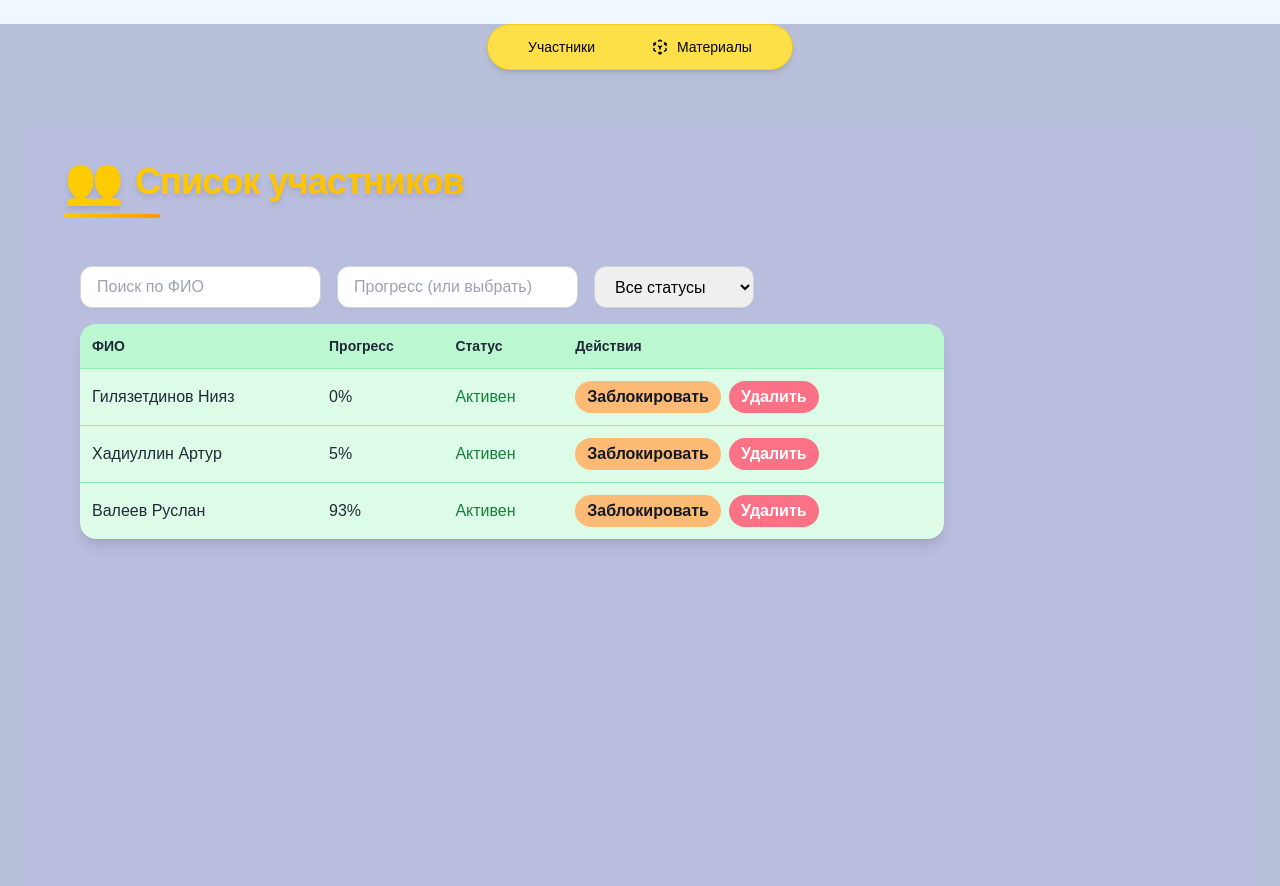
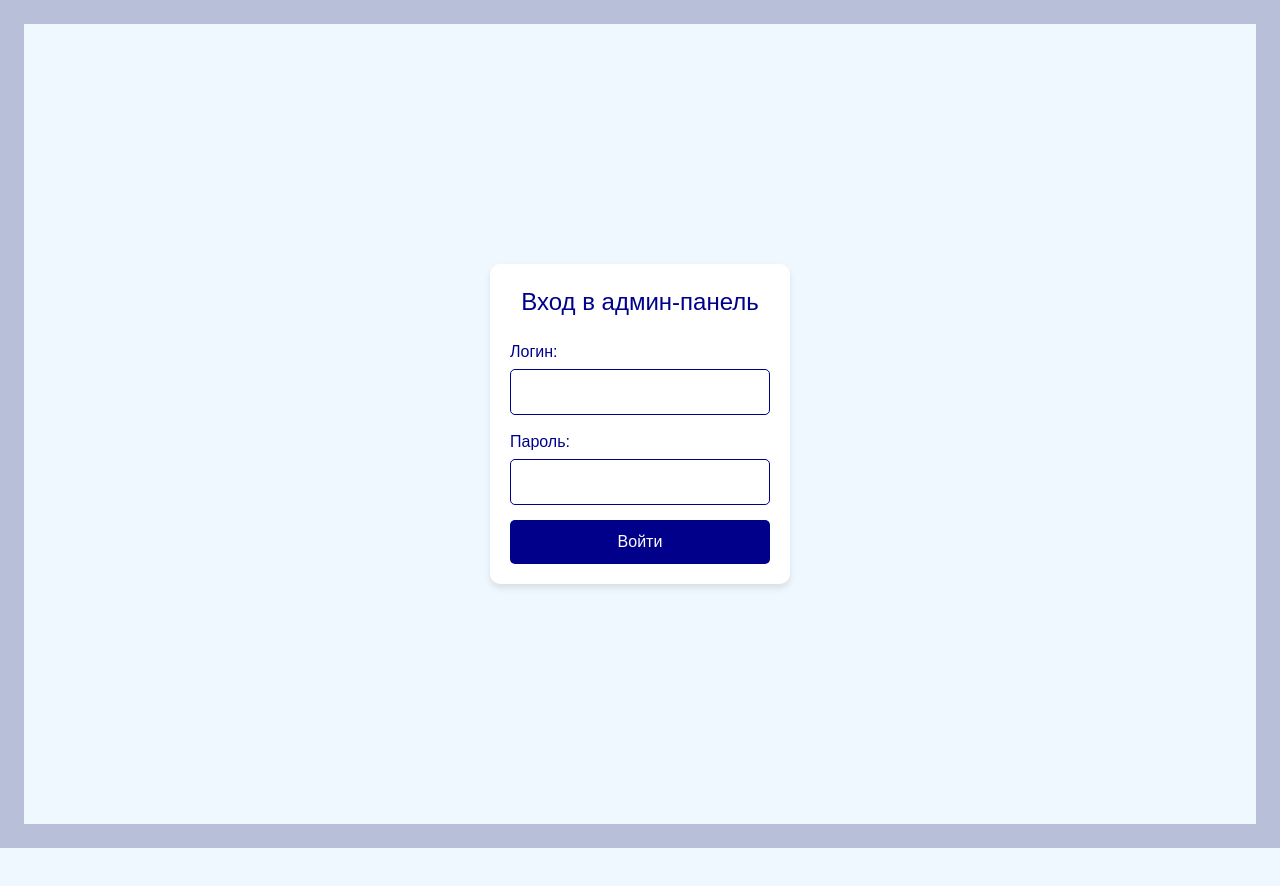
Before and after one commit to Lom101/CourseTelegramBot, a React (Create React App) app in the folder Frontend/: page /login in a window 1280 px wide. Before the commit this address led to /users. Shown: the top 886 px of the page. After the commit the page ends 848 px from the top, so only its background shows below. Built offline with nearby package versions, Linux system fonts and the light colour scheme.

Commit message:
теперь нельзя пользоваться меню до авторизации (admin 1234)

```diff
--- a/Frontend/src/App.js
+++ b/Frontend/src/App.js
@@ -1,24 +1,32 @@
-import React from 'react';
+import React, { useContext } from 'react';
 import { BrowserRouter as Router, Routes, Route, Navigate } from 'react-router-dom';
 import MaterialsPage from './pages/MaterialsPage';
 import UsersPage from './pages/UsersPage';
 import BlockPage from './pages/BlockPage';
 import Navbar from './components/Navbar';
 import LoginPage from './pages/LoginPage';
+import { AuthContext } from './components/AuthContext';;
+
 function App() {
+  const { isAuthenticated } = useContext(AuthContext);
+
   return (
     <Router>
       <div className="min-h-screen bg-page-gray">
-      <Navbar />
-
+        {isAuthenticated && <Navbar />}
         <main className="p-6">
           <Routes>
-            <Route path ="/" element={<LoginPage to="/login"/>} />
-            <Route path="/" element={<Navigate to="/users" />} />
-            <Route path="/users" element={<UsersPage />} />
-            <Route path="/materials" element={<MaterialsPage />} />
-            <Route path="/materials/block/:id" element={<BlockPage />} />
-            <Route path="*" element={<Navigate to="/users" />} />
+            <Route path="/login" element={<LoginPage />} />
+            {isAuthenticated ? (
+              <>
+                <Route path="/users" element={<UsersPage />} />
+                <Route path="/materials" element={<MaterialsPage />} />
+                <Route path="/materials/block/:id" element={<BlockPage />} />
+                <Route path="*" element={<Navigate to="/users" />} />
+              </>
+            ) : (
+              <Route path="*" element={<Navigate to="/login" />} />
+            )}
           </Routes>
         </main>
       </div>
--- /dev/null
+++ b/Frontend/src/components/AuthContext.js
@@ -0,0 +1,28 @@
+import React, { createContext, useState, useEffect } from 'react';
+
+export const AuthContext = createContext();
+
+export const AuthProvider = ({ children }) => {
+  const [isAuthenticated, setIsAuthenticated] = useState(false);
+
+  useEffect(() => {
+    const storedAuth = localStorage.getItem('isAuthenticated');
+    setIsAuthenticated(storedAuth === 'true');
+  }, []);
+
+  const login = () => {
+    setIsAuthenticated(true);
+    localStorage.setItem('isAuthenticated', 'true');
+  };
+
+  const logout = () => {
+    setIsAuthenticated(false);
+    localStorage.removeItem('isAuthenticated');
+  };
+
+  return (
+    <AuthContext.Provider value={{ isAuthenticated, login, logout }}>
+      {children}
+    </AuthContext.Provider>
+  );
+};
--- a/Frontend/src/index.js
+++ b/Frontend/src/index.js
@@ -1,7 +1,11 @@
 import React from 'react';
 import ReactDOM from 'react-dom/client';
 import App from './App';
-import './index.css';
+import { AuthProvider } from './components/AuthContext';;
 
 const root = ReactDOM.createRoot(document.getElementById('root'));
-root.render(<App />);
+root.render(
+  <AuthProvider>
+    <App />
+  </AuthProvider>
+);
--- a/Frontend/src/pages/LoginPage.js
+++ b/Frontend/src/pages/LoginPage.js
@@ -1,16 +1,24 @@
-import React, { useState } from 'react';
-import '../index.css'; // Импортируем стили
+import React, { useState, useContext } from 'react';
+import '../index.css';
+import { useNavigate } from 'react-router-dom';
+import { AuthContext } from '../components/AuthContext';
 
 const LoginPage = () => {
   const [login, setLogin] = useState('');
   const [password, setPassword] = useState('');
+  const navigate = useNavigate();
+  const { login: doLogin } = useContext(AuthContext);
 
   const handleLogin = (e) => {
     e.preventDefault();
-    // Здесь можно добавить логику для отправки данных на сервер
-    console.log('Логин:', login);
-    console.log('Пароль:', password);
-    alert('Форма отправлена!');
+
+    // Здесь можно добавить реальную проверку, например на сервере
+    if (login === 'admin' && password === '1234') {
+      doLogin();
+      navigate('/users');
+    } else {
+      alert('Неверный логин или пароль');
+    }
   };
 
   return (
```
